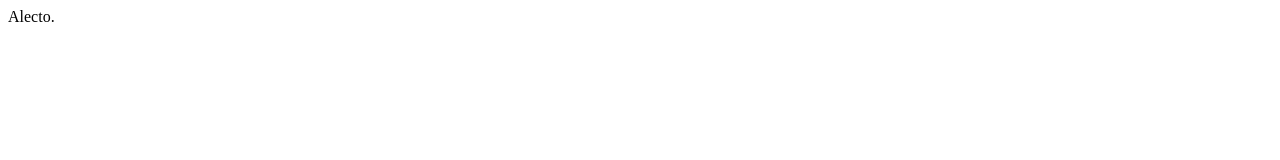
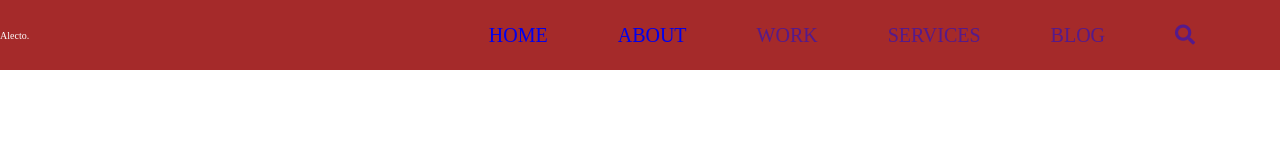
Before and after one commit to Kosik33i6/project-allecto, a website: page index.html in a window 1280 px wide. Drawn offline with Linux system fonts and the light colour scheme.

Commit message:
Import files to main.scss, add base styles and reset, add styles for navigation

```diff
--- a/index.html
+++ b/index.html
@@ -7,6 +7,7 @@
     <meta name="viewport" content="width=device-width, initial-scale=1.0">
     <title>Alecto</title>
     <link rel="stylesheet" href="https://use.fontawesome.com/releases/v5.5.0/css/all.css">
+    <link rel="stylesheet" href="css/style.css" type="text/css">
 </head>
 
 <body>
@@ -16,6 +17,16 @@
                 <div class="logo__text">Alecto<span class="logo__color">.</span></div>
             </div>
         </div>
+        <div class="navigation__list-item-box">
+            <ul class="navigation__list-item">
+                <li class="navigation__item"><a href="#header" class="navigation__link">Home</a></li>
+                <li class="navigation__item"><a href="#section-about" class="navigation__link">About</a></li>
+                <li class="navigation__item"><a href="" class="navigation__link">Work</a></li>
+                <li class="navigation__item"><a href="" class="navigation__link">Services</a></li>
+                <li class="navigation__item"><a href="" class="navigation__link">Blog</a></li>
+                <li class="navigation__item"><a href="" class="navigation__link"><i class="fas fa-search"></i></a></li>
+            </ul>
+        </div>
     </nav>
 </body>
 
--- a/sass/base/_base.scss
+++ b/sass/base/_base.scss
@@ -0,0 +1,11 @@
+*,
+*::before,
+*::after {
+    margin: 0;
+    padding: 0;
+    box-sizing: border-box;
+}
+
+html {
+    font-size: 62.5%;
+}
--- a/sass/layout/_navigation.scss
+++ b/sass/layout/_navigation.scss
@@ -0,0 +1,30 @@
+.navigation {
+    display: flex;
+    align-items: center;
+    background-color: brown;
+    color: #fff;
+    height: 7rem;
+
+    &__logo-box {}
+
+    &__list-item-box {
+        margin-left: auto;
+        padding-right: 5rem;
+    }
+
+    &__list-item {
+        list-style-type: none;
+        display: flex;
+    }
+
+    &__item {}
+
+    &__link {
+        display: inline-block;
+        padding: 1.5rem 3.5rem;
+        font-size: 2rem;
+        text-decoration: none;
+        text-transform: uppercase;
+    }
+
+}
--- a/sass/main.scss
+++ b/sass/main.scss
@@ -0,0 +1,14 @@
+@import 'abstracts/mixins';
+@import 'abstracts/variables';
+
+@import 'base/base';
+@import 'base/typography';
+
+@import 'components/button';
+@import 'components/card';
+
+@import 'layout/footer';
+@import 'layout/header';
+@import 'layout/navigation';
+
+@import 'pages/home';
```
Also changed, not shown: css/style.css (added), 1 other file.
